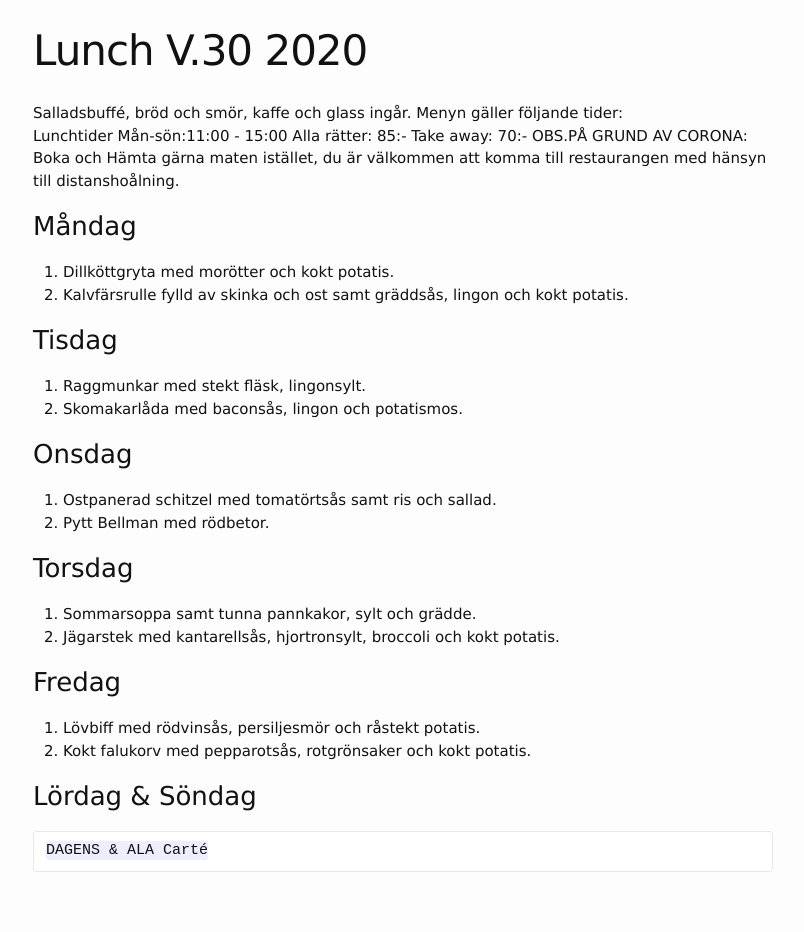
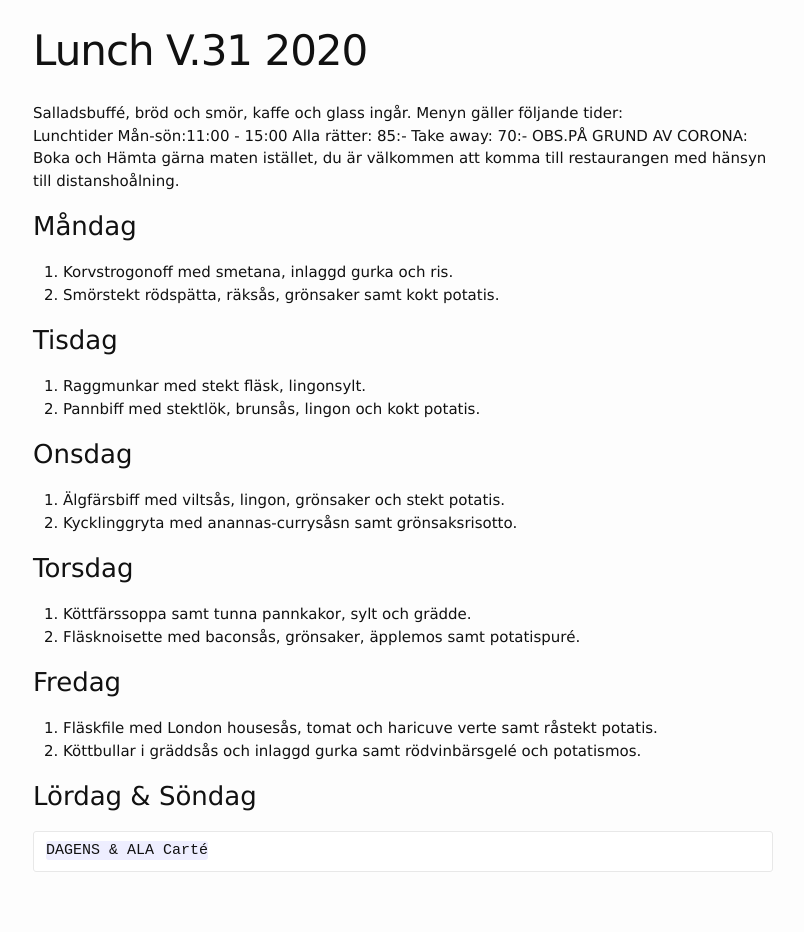
Before and after one commit to FarInn62/farinn62.github.io, a Jekyll site: the page built from lunch.md, in a window 1280 px wide. Shown: the whole page, without its empty margins (237-1041 px from the left). Built offline with Jekyll 4.4.1, drawn with Linux system fonts in a browser that asks for light colours.

Commit message:
Update lunch.md

```diff
--- a/lunch.md
+++ b/lunch.md
@@ -1,6 +1,6 @@
 ---
 layout: foodmenu
-title: Lunch V.30 2020
+title: Lunch V.31 2020
 permalink: /lunch/
 published: true
 ---
@@ -12,24 +12,24 @@ OBS.PÅ GRUND AV CORONA: Boka och Hämta gärna maten istället, du är välkomm
 
 
 ### Måndag
-1. Dillköttgryta med morötter och kokt potatis.
-2. Kalvfärsrulle fylld av skinka och ost samt gräddsås, lingon och kokt potatis.
+1. Korvstrogonoff med smetana, inlaggd gurka och ris.
+2. Smörstekt rödspätta, räksås, grönsaker samt kokt potatis.
 
 ### Tisdag
 1. Raggmunkar med stekt fläsk, lingonsylt.
-2. Skomakarlåda med baconsås, lingon och potatismos.
+2. Pannbiff med stektlök, brunsås, lingon och kokt potatis.
 
 ### Onsdag
-1. Ostpanerad schitzel med tomatörtsås samt ris och sallad.
-2. Pytt Bellman med rödbetor.
+1. Älgfärsbiff med viltsås, lingon, grönsaker och stekt potatis.
+2. Kycklinggryta med anannas-currysåsn samt grönsaksrisotto.
 
 ### Torsdag
-1. Sommarsoppa samt tunna pannkakor, sylt och grädde.
-2. Jägarstek med kantarellsås, hjortronsylt, broccoli och kokt potatis.
+1. Köttfärssoppa samt tunna pannkakor, sylt och grädde.
+2. Fläsknoisette med baconsås, grönsaker, äpplemos samt potatispuré.
 
 ### Fredag
-1. Lövbiff med rödvinsås, persiljesmör och råstekt potatis.
-2. Kokt falukorv med pepparotsås, rotgrönsaker och kokt potatis.
+1. Fläskfile med London housesås, tomat och haricuve verte samt råstekt potatis.
+2. Köttbullar i gräddsås och inlaggd gurka samt rödvinbärsgelé och potatismos.
 
 ### Lördag & Söndag
     DAGENS & ALA Carté
```
